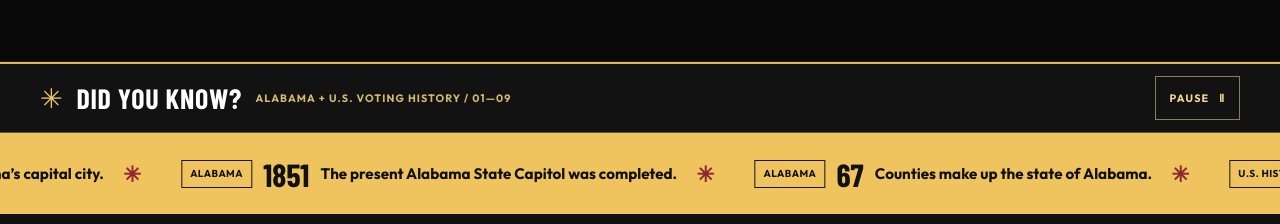
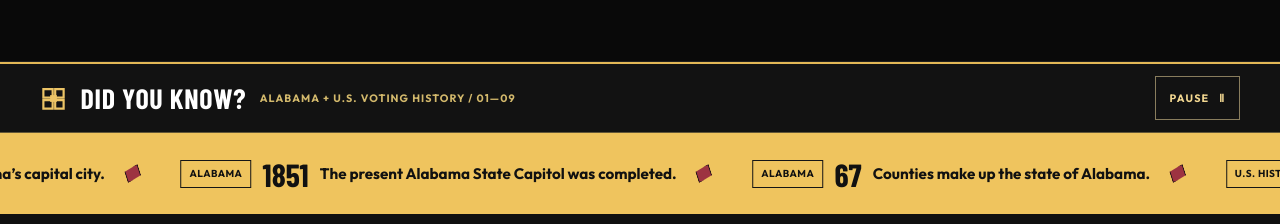
Before and after one commit to WGLewis0721/voting-al-website, an Astro site: page / in a window 1280 px wide. Shown: the part 6384-6608 px from the top of the page. Built offline with nearby package versions, Linux system fonts and the light colour scheme; Astro itself is replaced by a stand-in of ours; a web font is replaced by a local one.

Commit message:
Replace ticker's decorative star emoji with custom vector grid and print slashes

```diff
--- a/src/components/CivicFactsTicker.astro
+++ b/src/components/CivicFactsTicker.astro
@@ -14,17 +14,17 @@ const facts=[
 <section class="civic-ticker" aria-labelledby="civic-fact-title">
  <div class="civic-ticker__header">
   <div class="section-wrap civic-ticker__header-wrap">
-   <div class="civic-ticker__header-title"><span class="civic-ticker__spark" aria-hidden="true">✳</span><h2 id="civic-fact-title">DID YOU KNOW?</h2><span class="civic-ticker__header-caption">ALABAMA + U.S. VOTING HISTORY / 01—09</span></div>
+   <div class="civic-ticker__header-title"><svg class="civic-ticker__spark" viewBox="0 0 32 32" aria-hidden="true" focusable="false"><path d="M4 5h11v10H4zM18 5h10v10H18zM4 18h11v10H4zM18 18h10v10H18z" fill="none" stroke="currentColor" stroke-width="2.6"/><path d="M12 12h8v8h-8z" fill="currentColor"/></svg><h2 id="civic-fact-title">DID YOU KNOW?</h2><span class="civic-ticker__header-caption">ALABAMA + U.S. VOTING HISTORY / 01—09</span></div>
    <button id="civic-ticker-toggle" type="button" aria-pressed="false" aria-label="Pause the moving voting history facts">PAUSE <span aria-hidden="true">Ⅱ</span></button>
   </div>
  </div>
  <div class="civic-ticker__marquee" id="civic-ticker-marquee" aria-label="Historical voting facts">
   <div class="civic-ticker__track">
    <div class="civic-ticker__group" role="list">
-    {facts.map(fact=><div class="civic-ticker__fact" role="listitem"><span class="civic-ticker__kind">{fact.kind}</span><strong>{fact.year}</strong><span>{fact.statement}</span><span class="civic-ticker__asterisk" aria-hidden="true">✳</span></div>)}
+    {facts.map(fact=><div class="civic-ticker__fact" role="listitem"><span class="civic-ticker__kind">{fact.kind}</span><strong>{fact.year}</strong><span>{fact.statement}</span><span class="civic-ticker__divider" aria-hidden="true"></span></div>)}
    </div>
    <div class="civic-ticker__group" aria-hidden="true">
-    {facts.map(fact=><div class="civic-ticker__fact"><span class="civic-ticker__kind">{fact.kind}</span><strong>{fact.year}</strong><span>{fact.statement}</span><span class="civic-ticker__asterisk">✳</span></div>)}
+    {facts.map(fact=><div class="civic-ticker__fact"><span class="civic-ticker__kind">{fact.kind}</span><strong>{fact.year}</strong><span>{fact.statement}</span><span class="civic-ticker__divider" aria-hidden="true"></span></div>)}
    </div>
   </div>
  </div>
@@ -56,7 +56,7 @@ const facts=[
 .civic-ticker__header{background:#121212;border-bottom:1px solid rgba(246,214,124,.35)}
 .civic-ticker__header-wrap{display:flex;justify-content:space-between;align-items:center;gap:1rem;padding-block:.75rem}
 .civic-ticker__header-title{display:flex;align-items:center;gap:.85rem;flex-wrap:wrap}
-.civic-ticker__spark{font-size:1.7rem;color:#ecc466}
+.civic-ticker__spark{width:27px;height:27px;flex:none;color:#ecc466}
 .civic-ticker h2{margin:0;font-family:"Barlow Condensed",Impact,sans-serif;font-size:1.75rem;font-weight:900;letter-spacing:.025em}
 .civic-ticker__header-caption{font-size:.67rem;font-weight:800;letter-spacing:.1em;color:#d3b96c}
 .civic-ticker__header button{min-height:44px;border:1px solid rgba(255,232,168,.5);background:transparent;color:#f4d992;font-size:.67rem;letter-spacing:.11em;font-weight:900;cursor:pointer;padding:.55rem .85rem;display:flex;gap:.6rem;align-items:center}
@@ -67,7 +67,7 @@ const facts=[
 .civic-ticker__fact{display:flex;align-items:center;flex-shrink:0;gap:.7rem;min-height:81px;padding:0 1rem;font-weight:750;font-size:.95rem;white-space:nowrap}
 .civic-ticker__fact strong{font:900 2rem "Barlow Condensed",Impact,sans-serif;line-height:1}
 .civic-ticker__kind{font-size:.63rem;border:1.5px solid #151515;padding:.36rem .5rem;letter-spacing:.045em;font-weight:900}
-.civic-ticker__asterisk{color:#8f2632;font-size:1.35rem;padding-inline:.5rem}
+.civic-ticker__divider{width:15px;height:15px;flex:none;margin-inline:.55rem;background:#9d3341;clip-path:polygon(0 24%,100% 0,100% 76%,0 100%);transform:rotate(-18deg);border:1px solid #141414}
 .civic-ticker__marquee:hover .civic-ticker__track,.civic-ticker__marquee:focus-within .civic-ticker__track,.civic-ticker__marquee--paused .civic-ticker__track{animation-play-state:paused}
 @keyframes civic-marquee{to{transform:translateX(-50%)}}
 .civic-ticker__sources{display:flex;justify-content:space-between;gap:1.2rem;flex-wrap:wrap;align-items:center;padding-block:.8rem;font-size:.61rem;letter-spacing:.04em}
```
